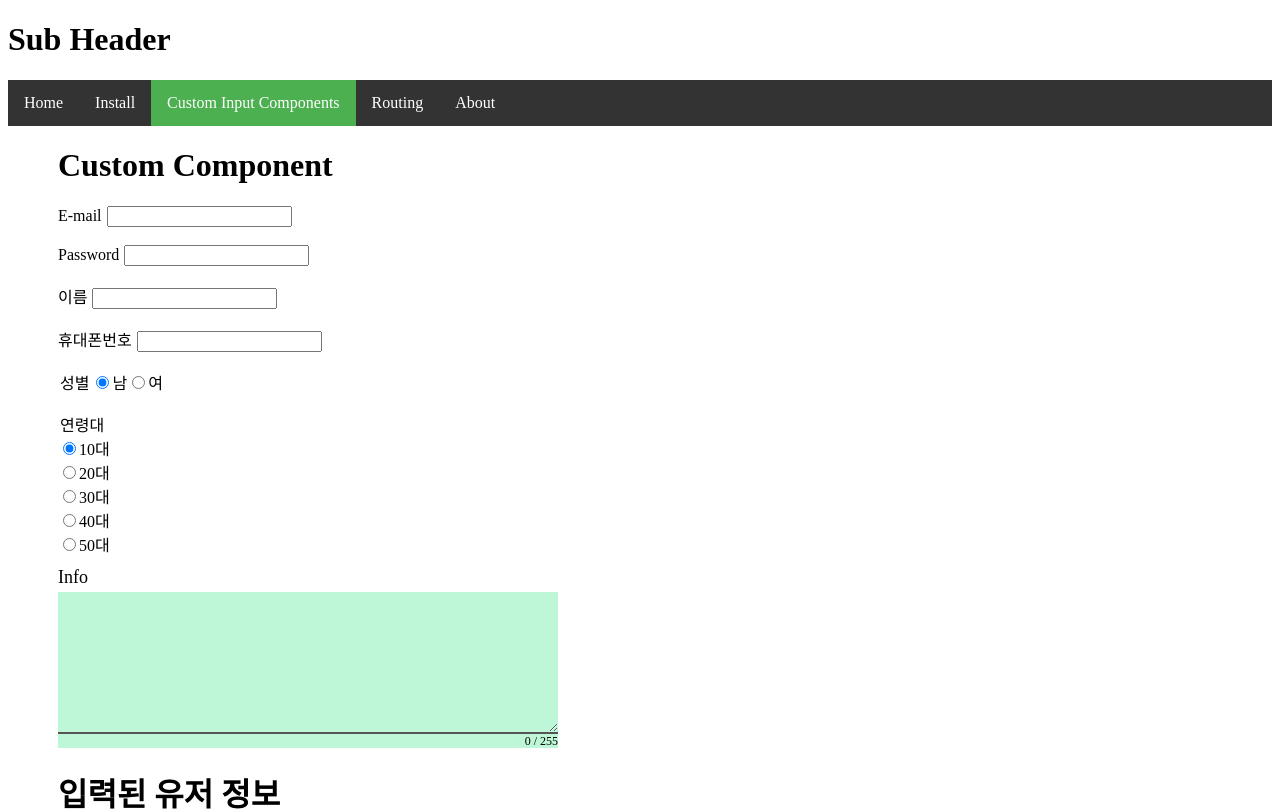
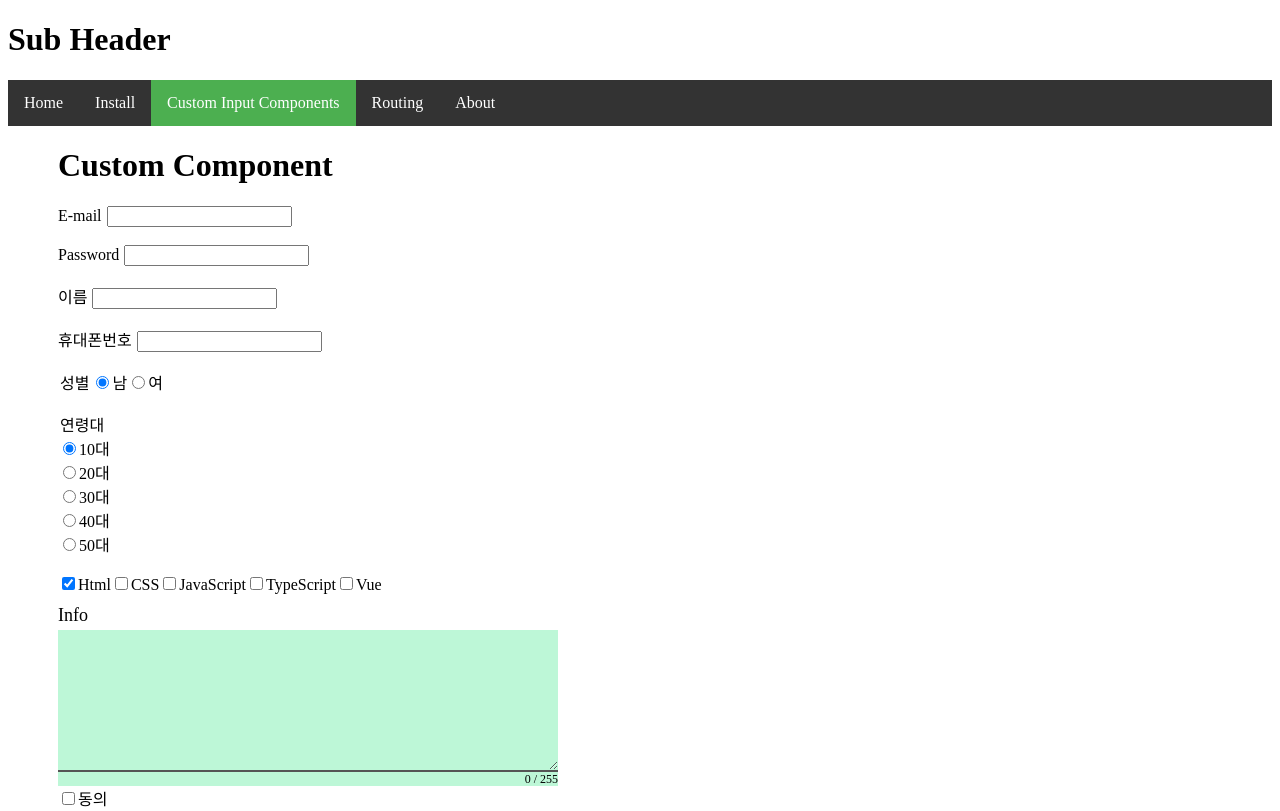
Before and after one commit to Envy-Kim/Vue-Tutorial-Project, a Vue app: page /create in a window 1280 px wide. Shown: the top 811 px of the page. Built offline with nearby package versions, Linux system fonts and the light colour scheme.

Commit message:
Add Checkbox 컴포넌트

```diff
--- /dev/null
+++ b/src/components/forms/VCheckbox.vue
@@ -0,0 +1,66 @@
+<template>
+  <div>
+    <input type="checkbox"
+           :id="id"
+           :name="name"
+           :value="inputValue"
+           :checked="checked"
+           @input="change"
+           >
+    <label :for="id">{{ label }}</label>
+  </div>
+</template>
+
+<script>
+export default {
+  name: "VCheckbox",
+  props: {
+    id: {
+      type: String,
+    },
+    name: {
+      type: String,
+    },
+    value: { // v-model과 매칭되는 value
+      type: [String, Array],
+    },
+    inputValue: { // checkbox에 들어가는 value
+      type: String,
+    },
+    label: {
+      type: String,
+    },
+    checked: {
+      type: Boolean,
+      default: false,
+    },
+  },
+  methods: {
+    change($event) {
+
+      if(this.value instanceof Array) {
+        // 다중선택 체크박스인 경우 값을 배열로 반환
+
+        // v-model과 연결된 value(Array)를 checkArr 배열에 할당
+        let checkArr = this.value
+
+        // 선택된 체크박스의 값을 checkArr에 push
+        if ($event.target.checked) {
+          checkArr.push(this.inputValue)
+        } else {
+          // 선택된 체크박스를 해제한 경우 checkArr에서 현재 체크박스의 값을 삭제
+          checkArr.splice(checkArr.indexOf(this.inputValue), 1)
+        }
+        this.$emit('input', checkArr);
+      } else {
+        // 다중선택이 아닌경우 true / false 반환
+        this.$emit('input', $event.target.checked);
+      }
+    }
+  }
+}
+</script>
+
+<style scoped>
+
+</style>
--- a/src/components/forms/VRadioGroup.vue
+++ b/src/components/forms/VRadioGroup.vue
@@ -22,7 +22,6 @@ export default {
   },
   methods: {
     setVal($event) {
-      console.log($event.target.value);
       this.$emit('input', $event.target.value)
     },
   },
--- a/src/pages/create.vue
+++ b/src/pages/create.vue
@@ -27,10 +27,21 @@
             <v-radio id="age4" name="age" value="40" label="40대" />
             <v-radio id="age5" name="age" value="50" label="50대" />
           </v-radio-group>
+          <br/>
+
+          <div class="input-group">
+            <v-checkbox label="Html" name="tech" input-value="html" v-model="user.tech" :checked="true"/>
+            <v-checkbox label="CSS" name="tech" input-value="css" v-model="user.tech" />
+            <v-checkbox label="JavaScript" name="tech" input-value="javascript" v-model="user.tech" />
+            <v-checkbox label="TypeScript" name="tech" input-value="typescript" v-model="user.tech" />
+            <v-checkbox label="Vue" name="tech" input-value="javascript" v-model="user.tech" />
+          </div>
+
           <br/><br/>
-
           <v-textarea id="info" name="info" label="Info" value=""
                       :width="500" backgroundColor="#bdf7d7" v-model="user.info" :rules=rules.info ></v-textarea>
+
+          <v-checkbox label="동의" name="agree" :input-value="true" v-model="user.agree" />
         </div>
 
         <div class="info">
@@ -41,7 +52,9 @@
           휴대폰번호 : {{user.phone}}<br/>
           성별 : {{ (user.gender === '1') ? '남' : '여'}}<br/>
           연령대 : {{ user.age }}대<br/>
+          Tech : {{ user.tech }}<br/>
           정보 : {{user.info}}<br/>
+          동의 : {{user.agree}}<br/>
         </div>
       </div>
     </sub-layout>
@@ -54,10 +67,11 @@ import VInput from "@/components/forms/VInput"
 import VTextarea from "@/components/forms/VTextarea"
 import VRadioGroup from "@/components/forms/VRadioGroup";
 import VRadio from "@/components/forms/VRadio";
+import VCheckbox from "@/components/forms/VCheckbox";
 
 export default {
   name: "Create",
-  components: { SubLayout, VInput, VTextarea, VRadioGroup, VRadio },
+  components: { SubLayout, VInput, VTextarea, VRadioGroup, VRadio, VCheckbox },
   data: () => ({
     user: {
       name: '',
@@ -67,6 +81,8 @@ export default {
       gender: '1',
       info: '',
       age: '10',
+      tech: ['html'],
+      agree: false,
     },
     rules: {
       email: [
@@ -106,4 +122,8 @@ export default {
 .content {
   margin: auto 50px;
 }
+.input-group {
+  display: flex;
+  align-items: center;
+}
 </style>
```
